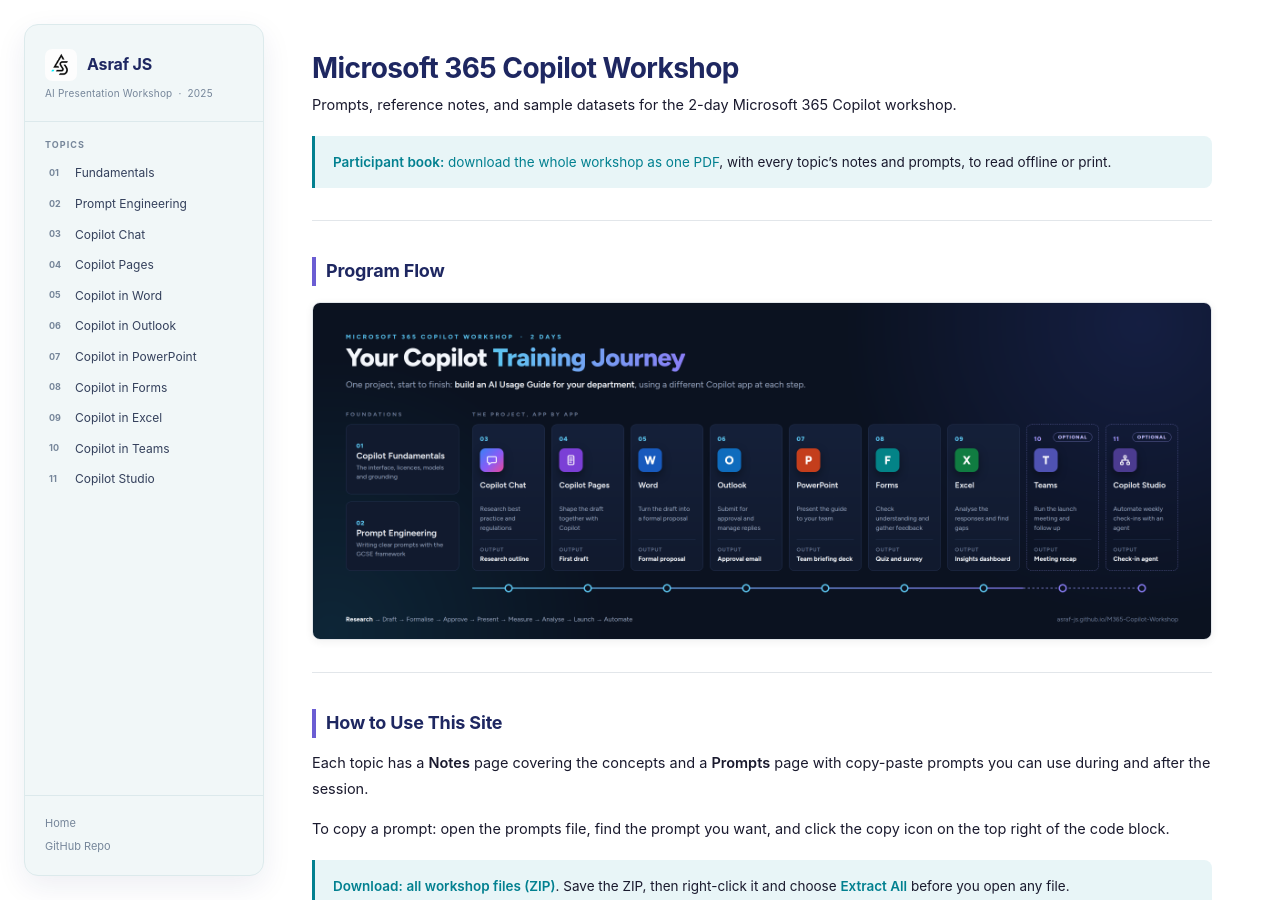
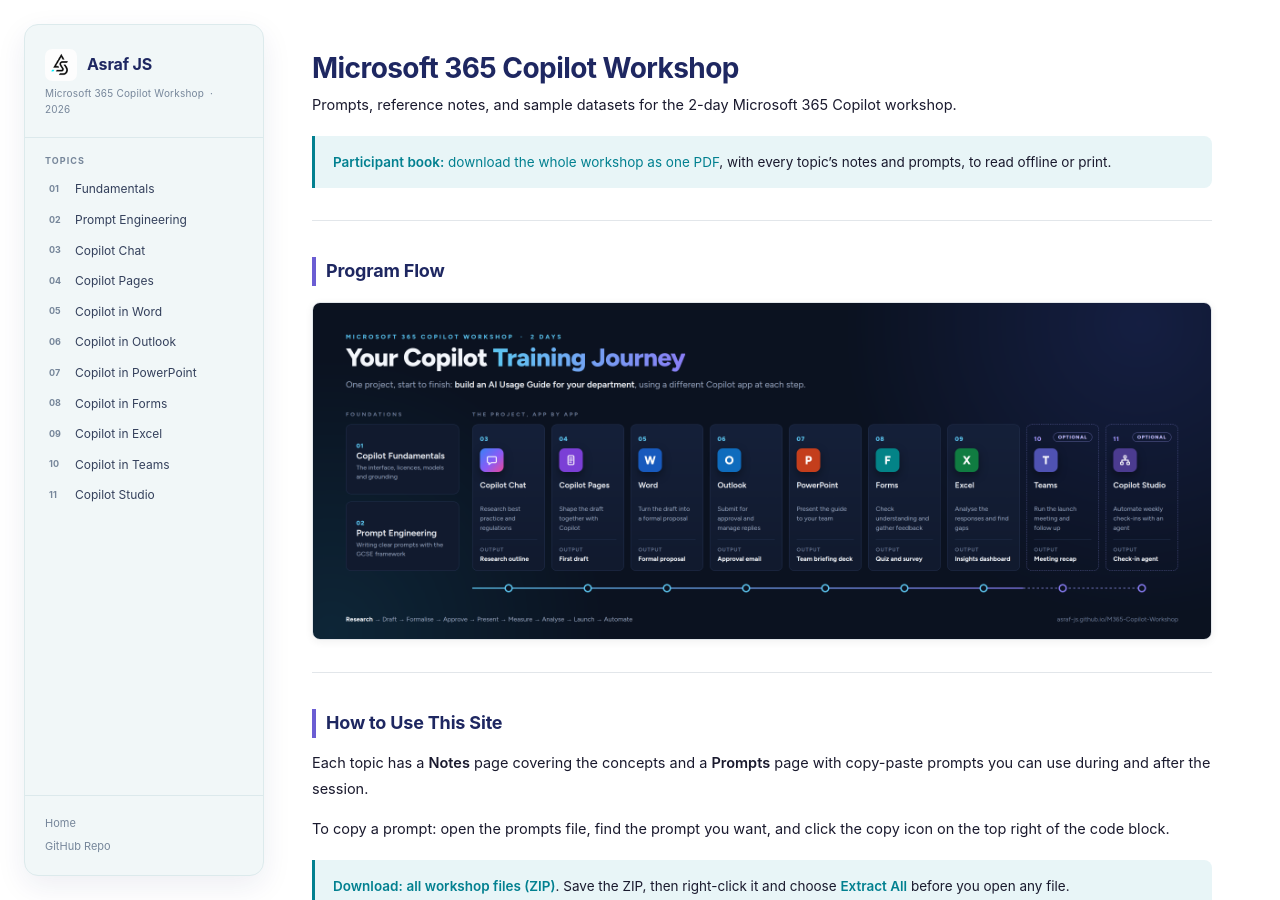
Before and after one commit to Asraf-JS/M365-Copilot-Workshop, a Jekyll site: the page built from index.md, in a window 1280 px wide and 900 px high. Built offline with Jekyll 4.4.1, drawn with Linux system fonts in a browser that asks for light colours.

Commit message:
Fix the course name in the sidebar and browser tab
Both still said AI Presentation Workshop (2025), left over from another
course. They now say Microsoft 365 Copilot Workshop, 2026.

Co-Authored-By: Claude Opus 5.5 <noreply@anthropic.com>
Claude-Session: https://claude.ai/code/session_01DQxLb9wMt3kaDj2aX9TSiy

```diff
--- a/_layouts/default.html
+++ b/_layouts/default.html
@@ -4,7 +4,7 @@
 <meta charset="UTF-8">
 <meta name="viewport" content="width=device-width,initial-scale=1">
 <link rel="icon" type="image/png" href="/M365-Copilot-Workshop/logo.png">
-<title>{{ page.title }} | AI Presentation Design Workshop</title>
+<title>{{ page.title }} | Microsoft 365 Copilot Workshop</title>
 <style>
 *{box-sizing:border-box;margin:0;padding:0;}
 
@@ -576,7 +576,7 @@ body{
       <img src="/M365-Copilot-Workshop/logo.png" alt="Asraf">
       <span class="sidebar-logo-name">Asraf JS</span>
     </a>
-    <div class="sidebar-subtitle">AI Presentation Workshop &nbsp;·&nbsp; 2025</div>
+    <div class="sidebar-subtitle">Microsoft 365 Copilot Workshop &nbsp;·&nbsp; 2026</div>
   </div>
 
  <div class="sidebar-nav">
```
